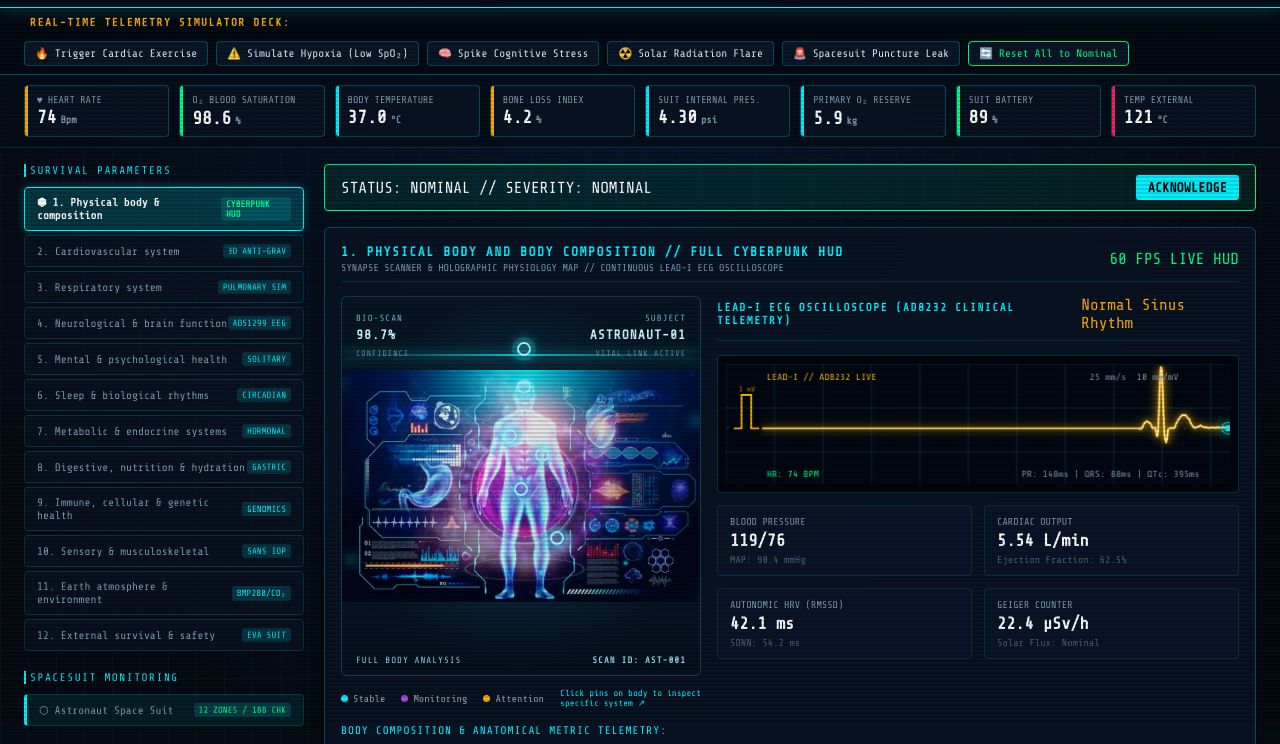
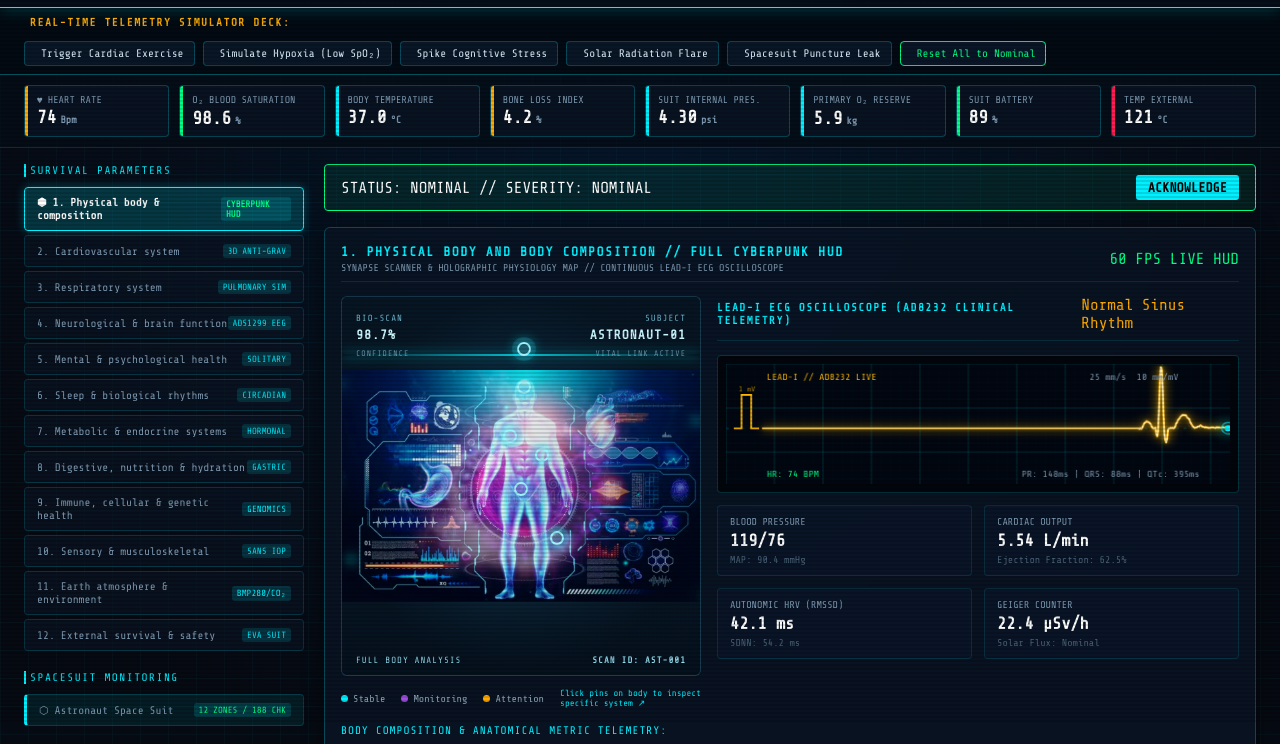
Before and after one commit to Srk9157/Astra-H, a plain HTML site: page static/index.html in a window 1280 px wide. Shown: the part 78-822 px from the top of the page. Drawn offline with nearby package versions, Linux system fonts and the light colour scheme; animation ran at ten frames a second.

Commit message:
Update index.html

```diff
--- a/static/index.html
+++ b/static/index.html
@@ -66,22 +66,22 @@
     </div>
     <div class="sim-buttons-group">
       <button id="btn-sim-exercise" class="sim-action-btn" onclick="triggerSimExercise()">
-        <span>🔥</span> Trigger Cardiac Exercise
+        <span></span> Trigger Cardiac Exercise
       </button>
       <button id="btn-sim-hypoxia" class="sim-action-btn" onclick="triggerSimHypoxia()">
-        <span>⚠️</span> Simulate Hypoxia (Low SpO₂)
+        <span></span> Simulate Hypoxia (Low SpO₂)
       </button>
       <button id="btn-sim-stress" class="sim-action-btn" onclick="triggerSimStress()">
-        <span>🧠</span> Spike Cognitive Stress
+        <span></span> Spike Cognitive Stress
       </button>
       <button id="btn-sim-radiation" class="sim-action-btn" onclick="triggerSimRadiation()">
-        <span>☢️</span> Solar Radiation Flare
+        <span></span> Solar Radiation Flare
       </button>
       <button id="btn-sim-leak" class="sim-action-btn" onclick="triggerSimSuitLeak()">
-        <span>🚨</span> Spacesuit Puncture Leak
+        <span></span> Spacesuit Puncture Leak
       </button>
       <button class="sim-action-btn btn-reset" onclick="resetSimNominal()">
-        <span>🔄</span> Reset All to Nominal
+        <span></span> Reset All to Nominal
       </button>
     </div>
   </section>
```
